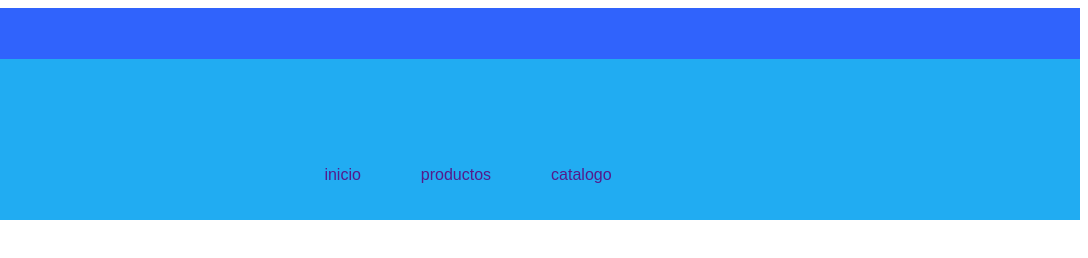
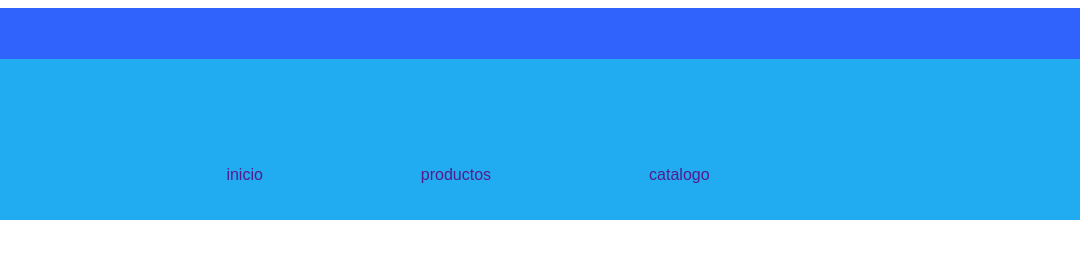
Before and after one commit to azurintomas/azurintomas.github.io, a plain HTML site: page index.html in a window 1280 px wide. Shown: the full height of the page, 192-1280 px from the left. Drawn offline with Linux system fonts and the light colour scheme.

Commit message:
Update estilos.css

```diff
--- a/estilos.css
+++ b/estilos.css
@@ -35,7 +35,7 @@ body{
 }
 .menu ul li a{
     text-decoration: none;
-    margin: 15px;
+    margin: 4rem;
     padding: 15px;
 
 
```
